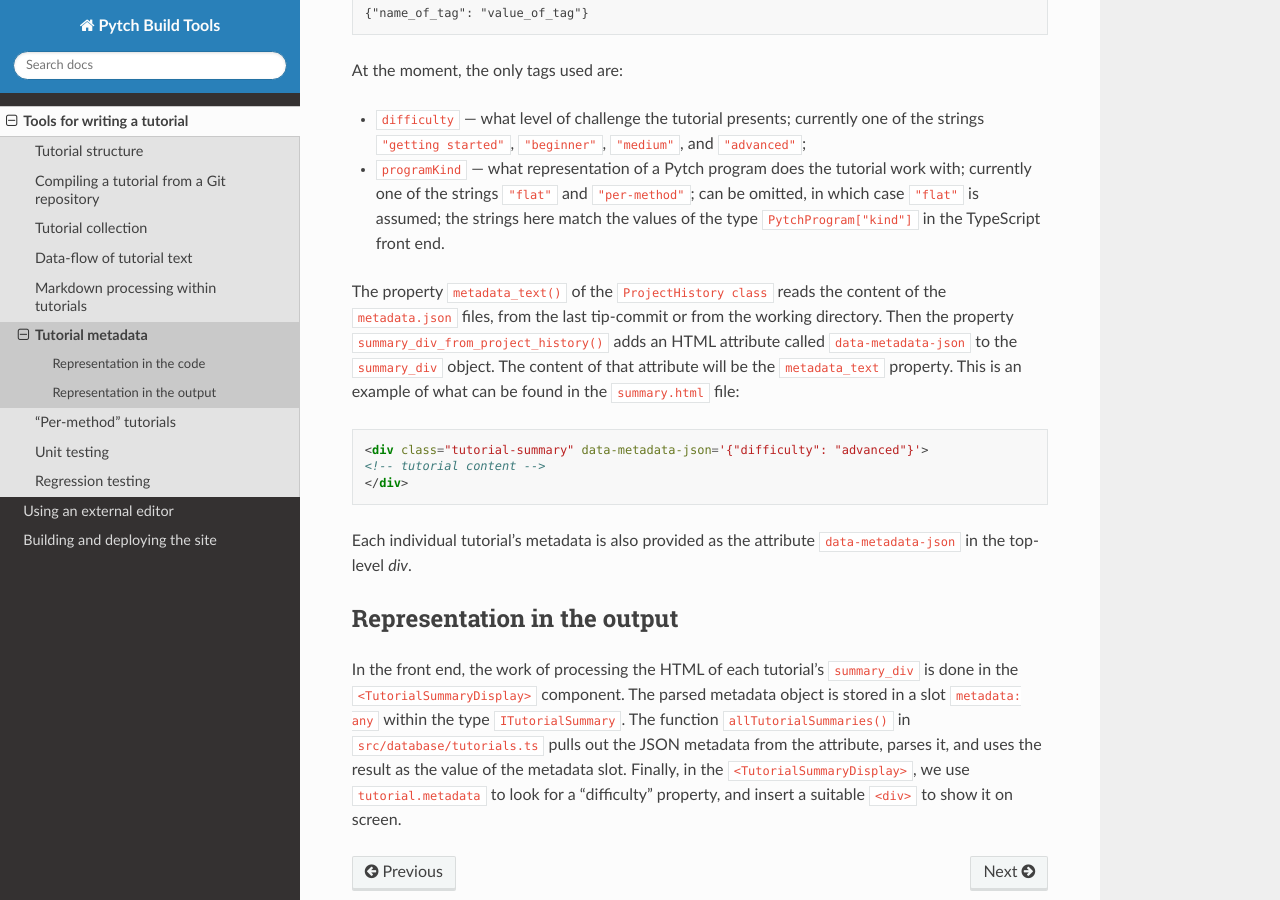
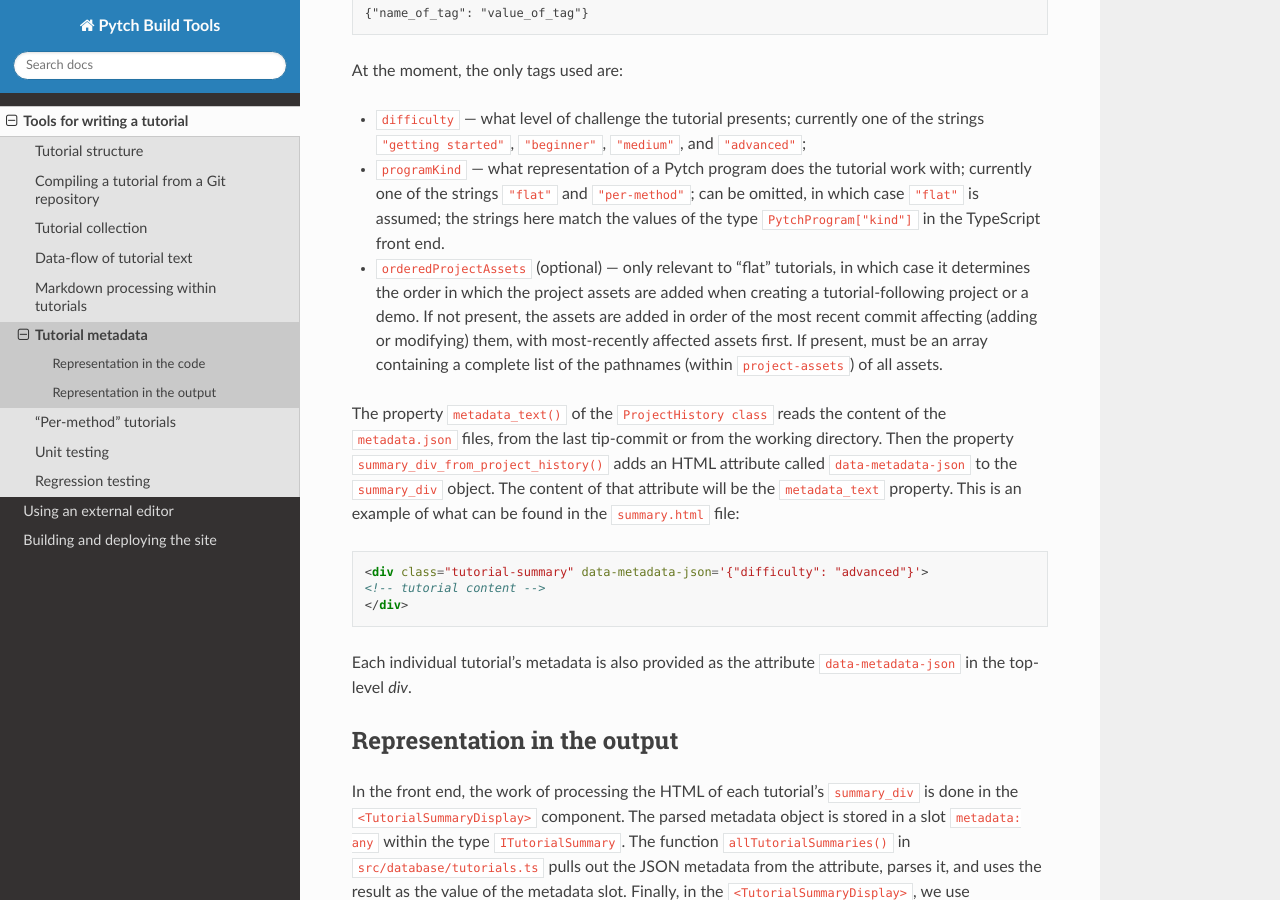
Before and after one commit to pytchlang/pytch-build, a Sphinx documentation site: the page built from doc/source/tutorialcompiler/tutorial-metadata.rst, in a window 1280 px wide and 900 px high, scrolled down 417 px. Built offline with Sphinx 7.4.7 and the Read the Docs theme 3.1.0, drawn with Linux system fonts in a browser that asks for light colours.

Commit message:
orderedProjectAssets: Document metadata slot

```diff
--- a/doc/source/tutorialcompiler/tutorial-metadata.rst
+++ b/doc/source/tutorialcompiler/tutorial-metadata.rst
@@ -32,6 +32,15 @@ At the moment, the only tags used are:
   assumed; the strings here match the values of the type
   ``PytchProgram["kind"]`` in the TypeScript front end.
 
+* ``orderedProjectAssets`` (optional) — only relevant to "flat"
+  tutorials, in which case it determines the order in which the
+  project assets are added when creating a tutorial-following project
+  or a demo.  If not present, the assets are added in order of the
+  most recent commit affecting (adding or modifying) them, with
+  most-recently affected assets first.  If present, must be an array
+  containing a complete list of the pathnames (within
+  ``project-assets``) of all assets.
+
 The property ``metadata_text()`` of the ``ProjectHistory class`` reads
 the content of the ``metadata.json`` files, from the last tip-commit
 or from the working directory.  Then the property
```
